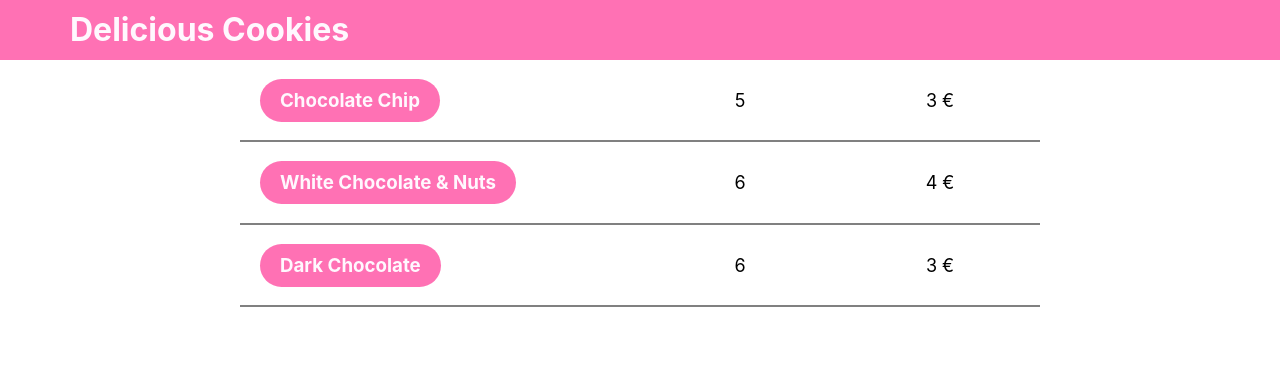
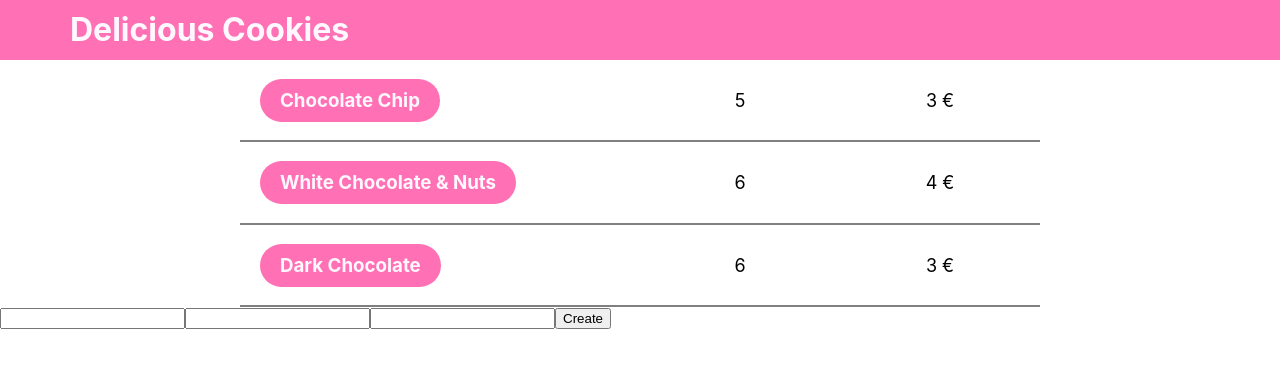
Before and after one commit to pauline-wim/test-tech-mavoie, a React (Create React App) app: page / in a window 1280 px wide. Shown: the top 368 px of the page. Built offline with nearby package versions, Linux system fonts and the light colour scheme; some icons are missing.

Commit message:
Added form & linked it to ArticleList

```diff
--- a/package.json
+++ b/package.json
@@ -6,6 +6,7 @@
     "iconify": "^1.4.0",
     "react": "^17.0.2",
     "react-dom": "^17.0.2",
+    "react-hook-form": "^7.27.1",
     "react-scripts": "5.0.0",
     "web-vitals": "^2.1.4"
   },
--- a/src/App.js
+++ b/src/App.js
@@ -1,15 +1,51 @@
+import React from "react";
+import { useForm } from "react-hook-form";
+import { createContext, useState, useEffect } from "react";
 // Components
 import Header from "./components/Header";
 import ArticleList from "./components/ArticleList";
+// import Form from "./components/Form";
 // CSS
 import "./App.css";
 
+export const FormContext = createContext();
+
 function App() {
+  const [newCookie, setNewCookie] = useState({});
+  const [formData, setFormData] = useState([]);
+  const {
+    register,
+    handleSubmit,
+    formState: { errors },
+  } = useForm();
+
+  const onSubmit = (data) => {
+    // console.log(data);
+    setNewCookie(data);
+  };
+
+  useEffect(() => {
+    setFormData((prev) => {
+      return [...prev, newCookie];
+    });
+  }, [newCookie]);
+
   return (
-    <div className="App">
-      <Header />
-      <ArticleList />
-    </div>
+    <FormContext.Provider value={formData}>
+      {/* {console.log(formData)} */}
+      <div className="App">
+        <Header />
+        <ArticleList />
+        <form onSubmit={handleSubmit(onSubmit)}>
+          <input {...register("productName")} />
+          <input {...register("quantity", { required: true })} />
+          {errors.quantity && <p>A quantity is required.</p>}
+          <input {...register("price", { required: true })} />
+          {errors.price && <p>A price is required.</p>}
+          <input type="submit" value="Create" />
+        </form>
+      </div>
+    </FormContext.Provider>
   );
 }
 
--- a/src/components/ArticleList.js
+++ b/src/components/ArticleList.js
@@ -1,4 +1,10 @@
+import { useContext, useState, useEffect } from "react";
+// Context
+import { FormContext } from "../App";
+
 export default function ArticleList() {
+  const formData = useContext(FormContext);
+
   return (
     <main>
       <article>
@@ -16,6 +22,18 @@ export default function ArticleList() {
         <p className="quantity">6</p>
         <p className="price">3 €</p>
       </article>
+      {formData.map((cookie, i) => {
+        // console.log(cookie);
+        if (i > 0) {
+          return (
+            <article key={i}>
+              <h3>{cookie.productName}</h3>
+              <p className="quantity">{cookie.quantity}</p>
+              <p className="price">{cookie.price} €</p>
+            </article>
+          );
+        }
+      })}
     </main>
   );
 }
```
Also changed, not shown: 1 other file (tests, documents, lock files or other folders).
